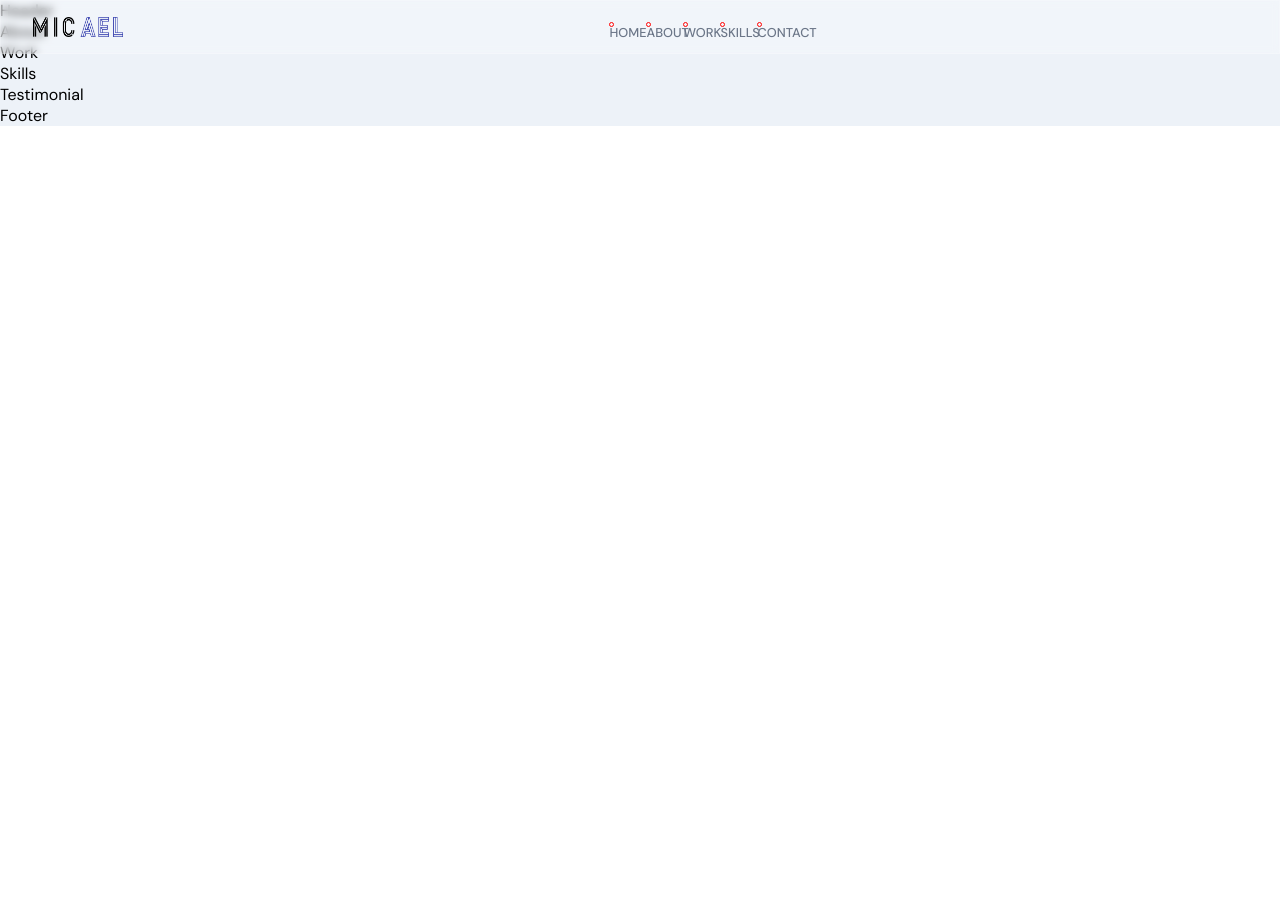
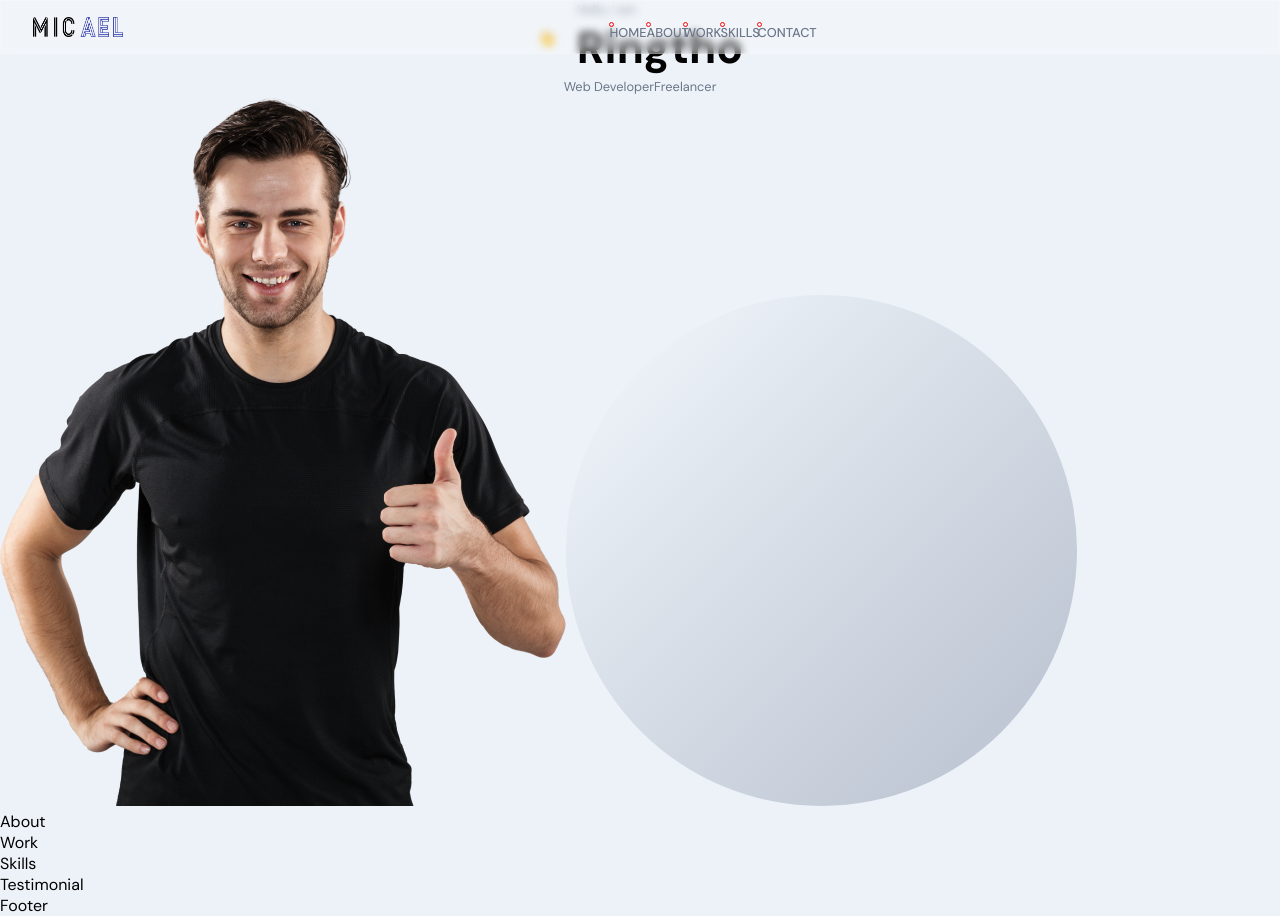
Before and after one commit to ringtho/portfolio-sringtho, a React (Create React App) app: page / in a window 1280 px wide. Before the commit the page ends 800 px from the top, so only its background shows below. Built offline with nearby package versions, Linux system fonts and the light colour scheme.

Commit message:
Added hero picture and content

```diff
--- a/src/container/Header/Header.jsx
+++ b/src/container/Header/Header.jsx
@@ -1,10 +1,52 @@
 import React from 'react'
 import './Header.scss'
+import { motion } from 'framer-motion'
+import { images } from '../../constants'
 
 function Header () {
   return (
-    <div>
-      Header
+    <div className='app_header app_flex'>
+      <motion.div
+        whileInView={{ x: [-100, 0], opacity: [0, 1] }}
+        transition={{ duration: 0.5 }}
+        className='app__header-info'
+      >
+       <div className='app__header-badge'>
+        <div className='badge-cmp app__flex'>
+          <span>👋</span>
+          <div style={{ marginLeft: 20 }}>
+            <p className='p-text'>Hello, I am</p>
+            <h1 className='head-text'>Ringtho</h1>
+          </div>
+        </div>
+
+        <div className='tag-cmp app__flex'>
+        <p className='p-text'>Web Developer</p>
+        <p className='p-text'>Freelancer</p>
+        </div>
+       </div>
+      </motion.div>
+
+      <motion.div
+        whileInView={{ opacity: [0, 1] }}
+        transition={{ duration: 0.5, delayChildren: 0.5 }}
+        className='app__header-img'
+      >
+        <img src={images.profile} alt='profile-bg' />
+        <motion.img
+          whileInView={{ scale: [0, 1] }}
+          transition={{ duration: 1, ease: 'easeInOut' }}
+          className='overlay-circle'
+          src={images.circle}
+          alt='profile_circle'
+        />
+
+      </motion.div>
+
+      <motion.div>
+
+      </motion.div>
+
     </div>
   )
 }
```
